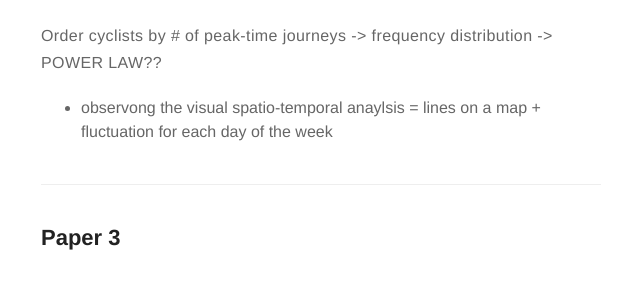
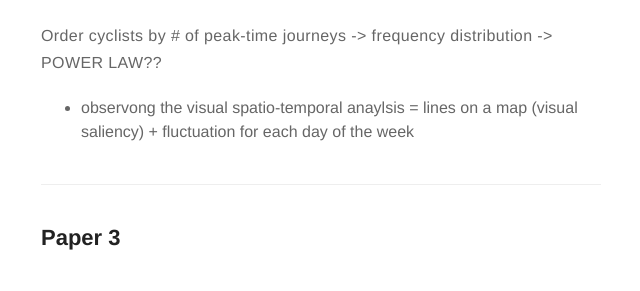
Before and after one commit to dljubenk/dljubenk.github.io, a Jekyll site: the page built from _posts/2019-02-06-literature-study.markdown, in a window 1280 px wide and 900 px high, scrolled down 5545 px. Shown: the part 161-452 px from the top of the window, without its empty margins (319-959 px from the left). Built offline with Jekyll 4.4.1, drawn with Linux system fonts in a browser that asks for light colours; emoji names are drawn with the system emoji font; comment, search, counter and statistics services are not loaded.

Commit message:
Update 2019-02-06-literature-study.markdown

```diff
--- a/_posts/2019-02-06-literature-study.markdown
+++ b/_posts/2019-02-06-literature-study.markdown
@@ -146,7 +146,7 @@ But how to choose suitable metrics to differentia between the commuters and casu
 
 Order cyclists by # of peak-time journeys -> frequency distribution -> POWER LAW??
 
-- observong the visual spatio-temporal anaylsis = lines on a map + fluctuation for each day of the week
+- observong the visual spatio-temporal anaylsis = lines on a map (visual saliency) + fluctuation for each day of the week
 
 
 
```
